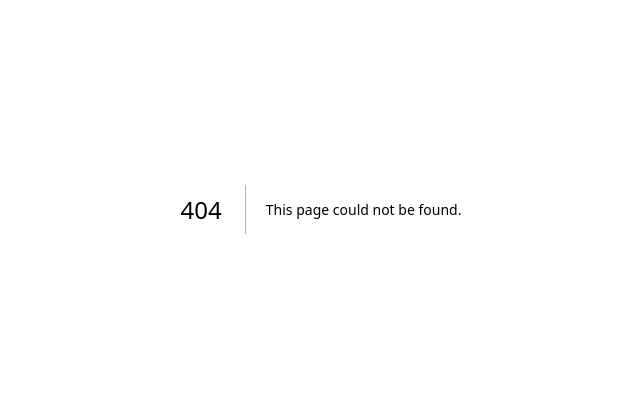
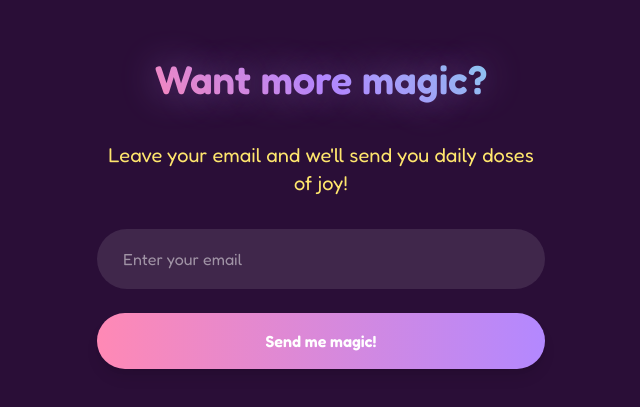
Before and after one commit to sdesby/magicbutton, a Next.js app: page /contact in a window 1280 px wide. Before the commit this address had no page. Shown: the part 191-598 px from the top of the page, without its empty margins (319-959 px from the left). Built offline with nearby package versions, Linux system fonts and the light colour scheme.

Commit message:
Add contact form on prompt suggestion

```diff
--- /dev/null
+++ b/src/app/contact/page.tsx
@@ -0,0 +1,93 @@
+'use client';
+
+import { useState } from 'react';
+import { useLanguage } from '@/hooks/useLanguage';
+
+export default function Contact() {
+  const { translations: t, languageCode } = useLanguage();
+  const [email, setEmail] = useState('');
+  const [status, setStatus] = useState<'idle' | 'loading' | 'success' | 'error'>('idle');
+
+  const handleSubmit = async (e: React.FormEvent) => {
+    e.preventDefault();
+    setStatus('loading');
+
+    try {
+      const webhookUrl = process.env.NEXT_PUBLIC_CONTACT_WEBHOOK_URL;
+      if (!webhookUrl) {
+        throw new Error('Contact webhook URL is not configured');
+      }
+
+      const response = await fetch(webhookUrl, {
+        method: 'POST',
+        headers: {
+          'Content-Type': 'application/json',
+        },
+        body: JSON.stringify({
+          email,
+          lang: languageCode // This will be 'FR' or 'ENG'
+        }),
+      });
+
+      if (!response.ok) {
+        throw new Error('Network response was not ok');
+      }
+
+      setStatus('success');
+      setEmail(''); // Clear the form on success
+    } catch (error) {
+      console.error('Error submitting email:', error);
+      setStatus('error');
+    }
+  };
+
+  return (
+    <div className="min-h-screen flex items-center justify-center p-6 bg-[var(--dark-bg)]">
+      <div className="flex flex-col items-center gap-8 w-full max-w-md">
+        <h1 className="title">{t.contact.title}</h1>
+
+        <h2 className="text-[var(--candy-yellow)] text-xl text-center">
+          {t.contact.subtitle}
+        </h2>
+
+        <form onSubmit={handleSubmit} className="w-full space-y-6">
+          <div className="relative">
+            <input
+              type="email"
+              value={email}
+              onChange={(e) => setEmail(e.target.value)}
+              placeholder={t.contact.emailPlaceholder}
+              required
+              className="w-full px-6 py-4 rounded-full bg-white/10 text-white placeholder-white/50
+                         border-2 border-transparent focus:border-[var(--candy-purple)] outline-none
+                         transition-colors"
+            />
+          </div>
+
+          <button
+            type="submit"
+            disabled={status === 'loading'}
+            className="w-full bg-gradient-to-r from-[var(--candy-pink)] to-[var(--candy-purple)]
+                     text-white font-semibold py-4 px-8 rounded-full shadow-lg
+                     hover:scale-105 transition-all duration-200 ease-in-out
+                     disabled:opacity-50 disabled:hover:scale-100"
+          >
+            {status === 'loading' ? '...' : t.contact.submitButton}
+          </button>
+        </form>
+
+        {status === 'success' && (
+          <div className="text-[var(--candy-yellow)] text-lg text-center animate-fade-in">
+            {t.contact.success}
+          </div>
+        )}
+
+        {status === 'error' && (
+          <div className="text-[var(--candy-pink)] text-lg text-center animate-fade-in">
+            {t.contact.error}
+          </div>
+        )}
+      </div>
+    </div>
+  );
+}
--- a/src/app/globals.css
+++ b/src/app/globals.css
@@ -121,3 +121,7 @@ body {
     transform: translateY(0);
   }
 }
+
+.animate-fade-in {
+  animation: fadeIn 0.3s ease-out forwards;
+}
--- a/src/app/page.tsx
+++ b/src/app/page.tsx
@@ -1,6 +1,7 @@
 'use client';
 import { useState } from 'react';
 import { useLanguage } from '../hooks/useLanguage';
+import { useRouter } from 'next/navigation';
 
 interface WebhookResponse {
   promptType: string;
@@ -13,6 +14,7 @@ interface ErrorResponse {
 }
 
 export default function Home() {
+  const router = useRouter();
   const [response, setResponse] = useState<WebhookResponse | null>(null);
   const [isLoading, setIsLoading] = useState(false);
   const [error, setError] = useState<string | null>(null);
@@ -102,7 +104,7 @@ export default function Home() {
                             text-white font-semibold py-3 px-6 rounded-full shadow-lg
                             hover:scale-105 transition-transform duration-200 ease-in-out
                             text-base"
-                  onClick={() => handleEmojiClick('Bored')}
+                  onClick={() => router.push('/contact')}
                 >
                   {t.anotherButton}
                 </button>
--- a/src/translations/en.ts
+++ b/src/translations/en.ts
@@ -6,5 +6,13 @@ export const en = {
   errors: {
     default: "An unexpected error occurred",
     failedToSend: "Failed to send feeling"
+  },
+  contact: {
+    title: "Want more magic?",
+    subtitle: "Leave your email and we'll send you daily doses of joy!",
+    emailPlaceholder: "Enter your email",
+    submitButton: "Send me magic!",
+    success: "✨ You're in! Check your inbox for magic",
+    error: "Oops! Something went wrong"
   }
 };
--- a/src/translations/fr.ts
+++ b/src/translations/fr.ts
@@ -6,5 +6,13 @@ export const fr = {
   errors: {
     default: "Une erreur inattendue s'est produite",
     failedToSend: "Échec de l'envoi du sentiment"
+  },
+  contact: {
+    title: "Envie de plus de magie ?",
+    subtitle: "Laisse-nous ton email pour savoir quand sera délivrée ta prochaine dose de joie !",
+    emailPlaceholder: "Ton email",
+    submitButton: "Envoie-moi plus de magie !",
+    success: "✨ C'est fait ! Vérifie ta boîte mail",
+    error: "Oups ! Quelque chose s'est mal passé"
   }
 };
```
